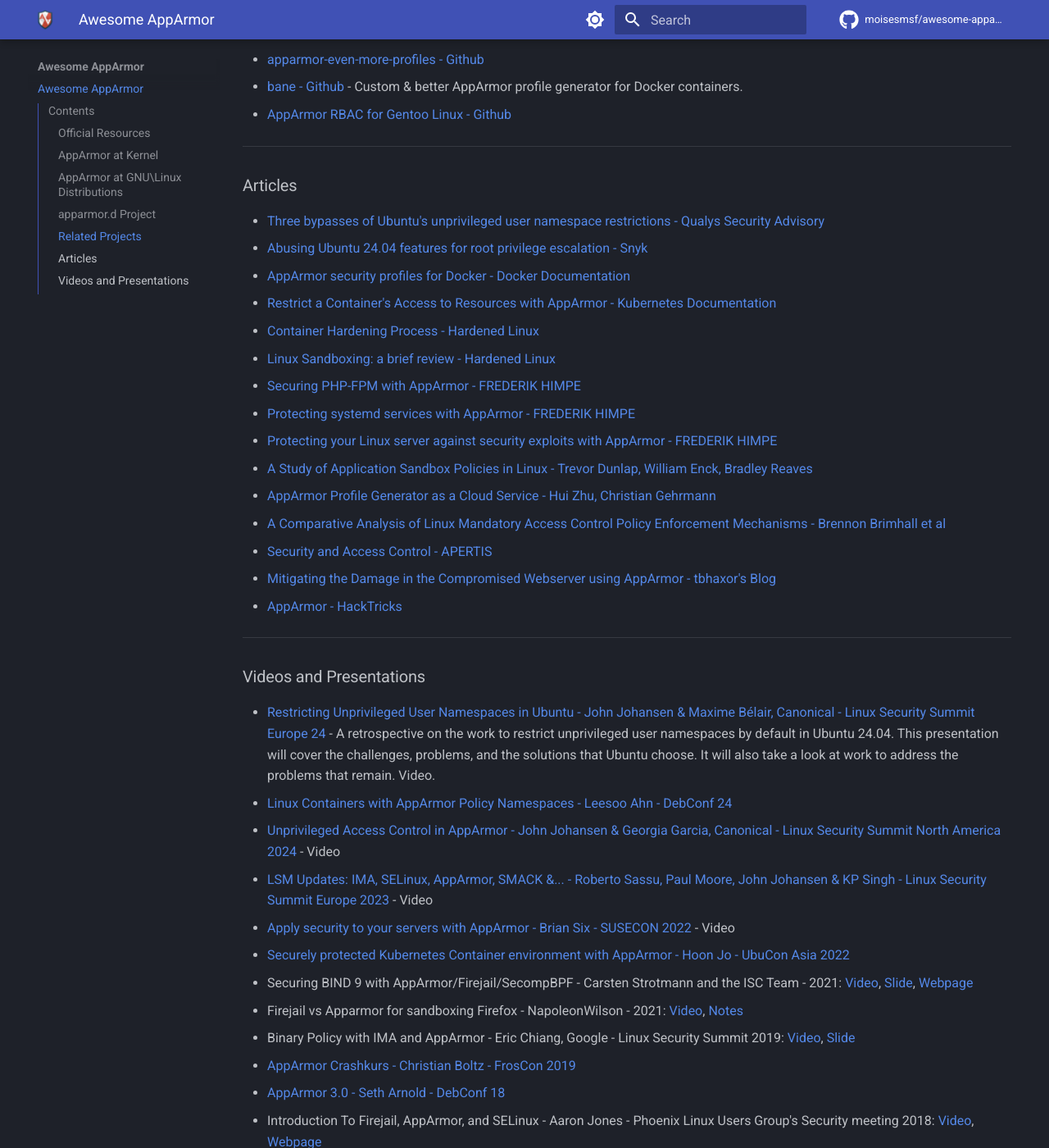
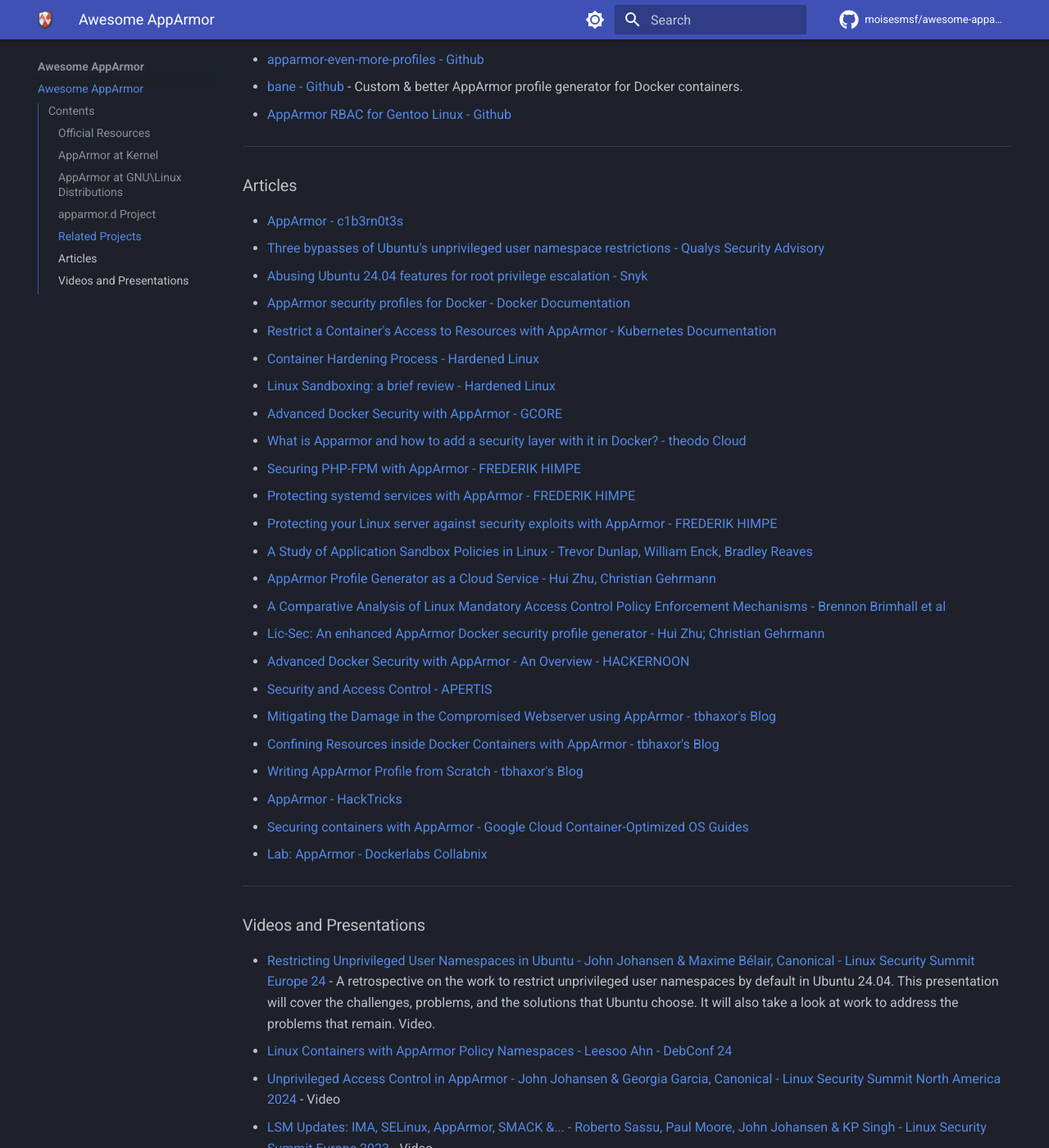
Before and after one commit to moisesmsf/awesome-apparmor, an MkDocs documentation site: the page built from docs/index.md, in a window 1280 px wide and 1400 px high, scrolled down 3060 px. Shown: the whole window at 82% size. Built offline with MkDocs 1.6.1 and Material for MkDocs 9.7.7, drawn with Linux system fonts in a browser that asks for light colours; plug-ins that fetch from the network failed and are left out; comment, search, counter and statistics services are not loaded.

Commit message:
More links from artciles about AppArmor

```diff
--- a/docs/index.md
+++ b/docs/index.md
@@ -102,21 +102,30 @@
 ---
 
 ### Articles
+- [AppArmor - c1b3rn0t3s](https://gitblanc.github.io/c1b3rn0t3s/notes/AppArmor)
 - [Three bypasses of Ubuntu's unprivileged user namespace restrictions - Qualys Security Advisory](https://www.qualys.com/2025/three-bypasses-of-Ubuntu-unprivileged-user-namespace-restrictions.txt)
 - [Abusing Ubuntu 24.04 features for root privilege escalation - Snyk](https://snyk.io/blog/abusing-ubuntu-root-privilege-escalation/)
 - [AppArmor security profiles for Docker - Docker Documentation](https://docs.docker.com/engine/security/apparmor/)
 - [Restrict a Container's Access to Resources with AppArmor - Kubernetes Documentation](https://kubernetes.io/docs/tutorials/security/apparmor/)
 - [Container Hardening Process - Hardened Linux](https://hardenedlinux.org/blog/2024-10-13-container-hardening-process/)
 - [Linux Sandboxing: a brief review - Hardened Linux](https://hardenedlinux.org/blog/2024-08-20-gnu/linux-sandboxing-a-brief-review)
+- [Advanced Docker Security with AppArmor - GCORE](https://gcore.com/learning/advanced-docker-security-with-apparmor)
+- [What is Apparmor and how to add a security layer with it in Docker? - theodo Cloud](https://security.theodo.com/en/blog/security-docker-apparmor)
 - [Securing PHP-FPM with AppArmor - FREDERIK HIMPE](https://blog.frehi.be/2024/01/06/securing-php-fpm-with-apparmor)
 - [Protecting systemd services with AppArmor - FREDERIK HIMPE](https://blog.frehi.be/2024/01/04/protecting-systemd-services-with-apparmor/)
 - [Protecting your Linux server against security exploits with AppArmor - FREDERIK HIMPE](https://blog.frehi.be/2023/12/25/protecting-your-linux-server-against-security-exploits-with-apparmor/)
 - [A Study of Application Sandbox Policies in Linux - Trevor Dunlap, William Enck, Bradley Reaves](https://www.enck.org/pubs/dunlap-sacmat22.pdf)
 - [AppArmor Profile Generator as a Cloud Service - Hui Zhu, Christian Gehrmann](https://www.scitepress.org/Papers/2021/104341/104341.pdf)
 - [A Comparative Analysis of Linux Mandatory Access Control Policy Enforcement Mechanisms - Brennon Brimhall et al](https://dl.acm.org/doi/pdf/10.1145/3578357.3589454)
+- [Lic-Sec: An enhanced AppArmor Docker security profile generator - Hui Zhu; Christian Gehrmann](https://www.sciencedirect.com/science/article/pii/S2214212621001435)
+- [Advanced Docker Security with AppArmor - An Overview - HACKERNOON](https://hackernoon.com/advanced-docker-security-with-apparmor-an-overview-k61m3xjf)
 - [Security and Access Control - APERTIS](https://www.apertis.org/guides/app_devel/apparmor/)
 - [Mitigating the Damage in the Compromised Webserver using AppArmor - tbhaxor's Blog ](https://tbhaxor.com/mitigating-the-damage-in-the-compromised-webserver-using-apparmor/)
+- [Confining Resources inside Docker Containers with AppArmor - tbhaxor's Blog ](https://tbhaxor.com/confining-resources-inside-docker-containers-with-apparmor/)
+- [Writing AppArmor Profile from Scratch - tbhaxor's Blog ](https://tbhaxor.com/writing-apparmor-profile-from-scratch/)
 - [AppArmor - HackTricks ](https://book.hacktricks.wiki/en/linux-hardening/privilege-escalation/docker-security/apparmor.html)
+- [Securing containers with AppArmor - Google Cloud Container-Optimized OS Guides](https://cloud.google.com/container-optimized-os/docs/how-to/secure-apparmor)
+- [Lab: AppArmor - Dockerlabs Collabnix](https://dockerlabs.collabnix.com/advanced/security/apparmor/)
 
 ---
 
```
Also changed, not shown: README.md (+9 -0 lines).
